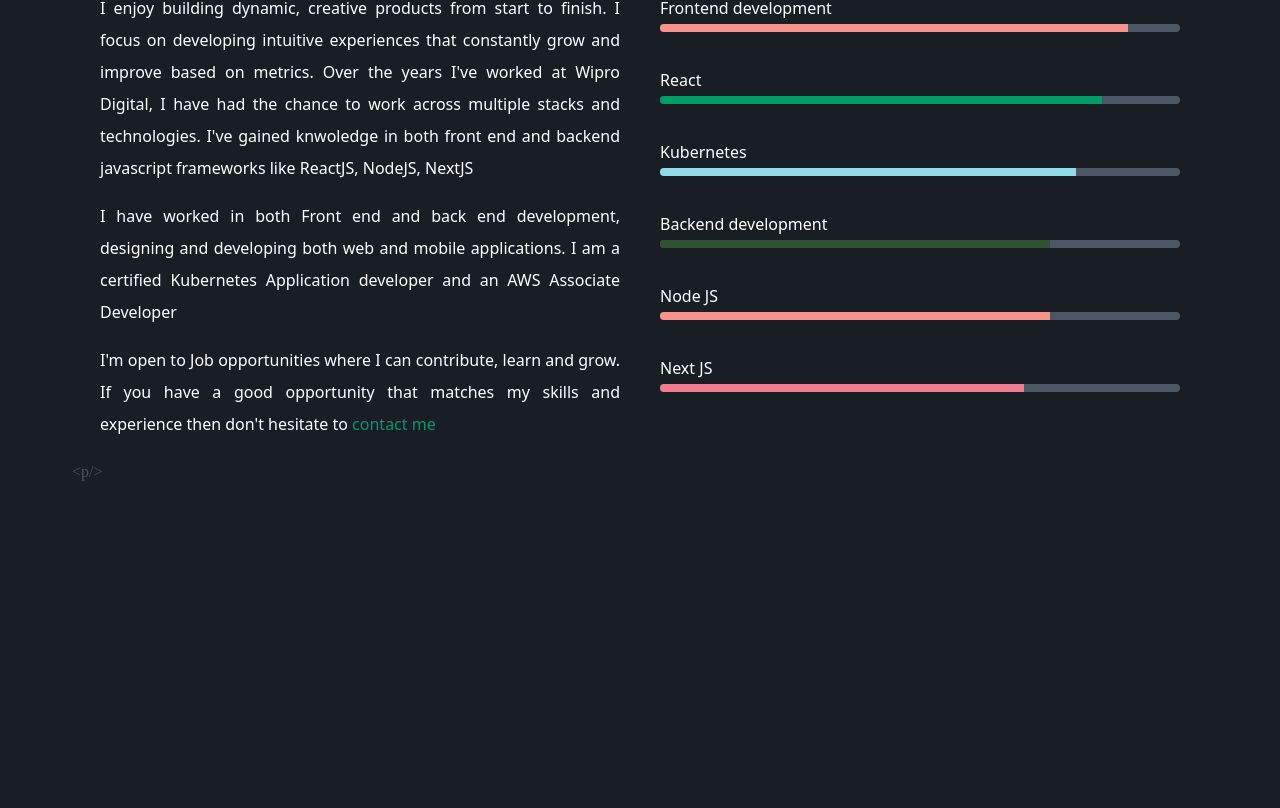
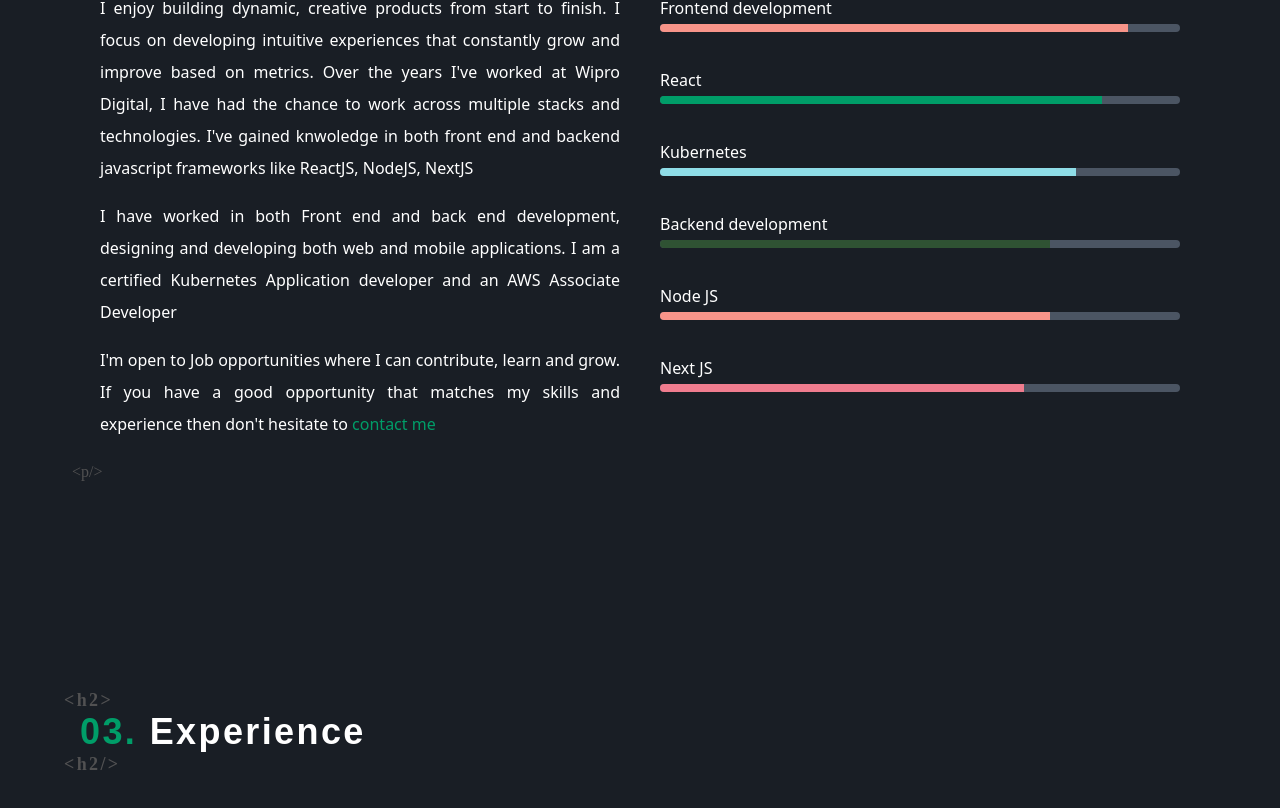
Before and after one commit to sandhyasrini/Portfolio_SandhyaSrinivasan, a Next.js app: page / in a window 1280 px wide. Shown: the part 892-1700 px from the top of the page. Before the commit the page ends 1652 px from the top, so only its background shows below. Built offline with nearby package versions, Linux system fonts and the light colour scheme.

Commit message:
created experience section

```diff
--- /dev/null
+++ b/app/Experience/Experience.tsx
@@ -0,0 +1,12 @@
+import React from 'react'
+import { SectionHeading } from '../components/SectionHeading'
+
+function Experience() {
+  return (
+    <section id="experience" className=" text-white">
+        <SectionHeading id="03." title='Experience' />
+    </section>
+  )
+}
+
+export default Experience
--- a/app/Expertise/Expertise.tsx
+++ b/app/Expertise/Expertise.tsx
@@ -2,13 +2,12 @@ import React from "react";
 import "../globals.css";
 import { about_me } from "@/utils/config";
 import ProgressBarComponent from "../components/ProgressBarComponent";
+import { SectionHeading } from "../components/SectionHeading";
 
 function Expertise() {
   return (
     <section id="expertise" className="my-[10rem] text-white">
-      <h2 className="expertiseHeader font-semibold text-2xl sm:text-4xl text-white font-poppins tracking-[0.15rem] my-[2rem]">
-        <span className="text-[#009d68] tracking-[0.15rem]">02. </span>Expertise
-      </h2>
+    <SectionHeading id="02." title="Expertise" />
       <div className="grid md:grid-cols-2 grid-rows-2 md:grid-rows-1 my-[4rem] leading-8 text-justify">
         <div className="about_me px-5">
           {about_me.map((data, index) => {
--- /dev/null
+++ b/app/components/SectionHeading.tsx
@@ -0,0 +1,9 @@
+import React from 'react'
+import { SectionName } from '../types'
+
+export const SectionHeading: React.FC<SectionName> = ({id, title}) => {
+  return (
+    <h2 className="expertiseHeader font-semibold text-2xl sm:text-4xl text-white font-poppins tracking-[0.15rem] my-[2rem]">
+    <span className="text-[#009d68] tracking-[0.15rem]">{id} </span>{title}
+  </h2>  )
+}
--- a/app/page.tsx
+++ b/app/page.tsx
@@ -2,6 +2,7 @@ import { Inter } from 'next/font/google'
 import styles from './page.module.css'
 import Landing from '../app/Landing/Landing'
 import Expertise from './Expertise/Expertise'
+import Experience from './Experience/Experience'
 
 const inter = Inter({ subsets: ['latin'] })
 
@@ -10,6 +11,7 @@ export default function Home() {
     <main className={styles.main}>
       <Landing />
       <Expertise />
+      <Experience />
     </main>
   )
 }
--- /dev/null
+++ b/app/types/index.ts
@@ -0,0 +1,4 @@
+export interface SectionName {
+    id: string
+    title: string
+}
```
